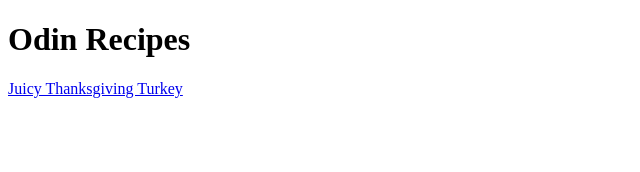
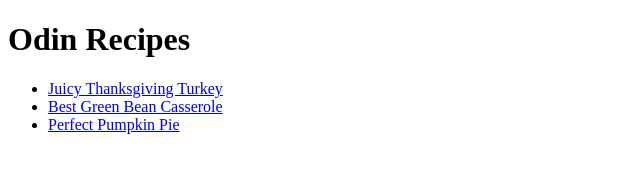
Before and after one commit to yamakenth/odin-recipes, a plain HTML site: page index.html in a window 1280 px wide. Shown: the whole page, without its empty margins (0-640 px from the left). Drawn offline with Linux system fonts and the light colour scheme.

Commit message:
Add new links to recipes and put recipes in a list

```diff
--- a/index.html
+++ b/index.html
@@ -6,6 +6,10 @@
 </head>
 <body>
     <h1>Odin Recipes</h1>
-    <p><a href="./recipes/juicy-thanksgiving-turkey.html">Juicy Thanksgiving Turkey</a></p>
+    <ul>
+        <li><a href="./recipes/juicy-thanksgiving-turkey.html">Juicy Thanksgiving Turkey</a></li>
+        <li><a href="./recipes/best-green-bean-casserole.html">Best Green Bean Casserole</a></li>
+        <li><a href="./recipes/perfect-pumpkin-pie.html">Perfect Pumpkin Pie</a></li>
+    </ul>
 </body>
 </html>
```
